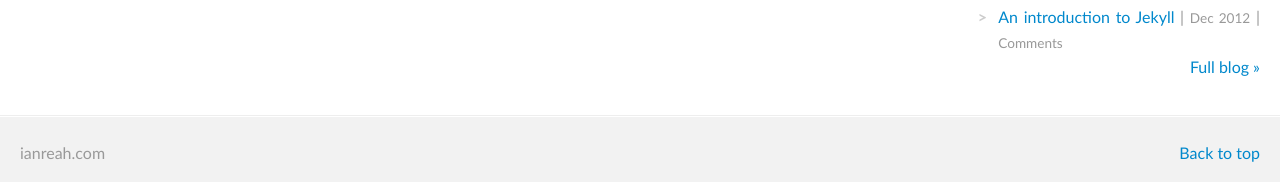
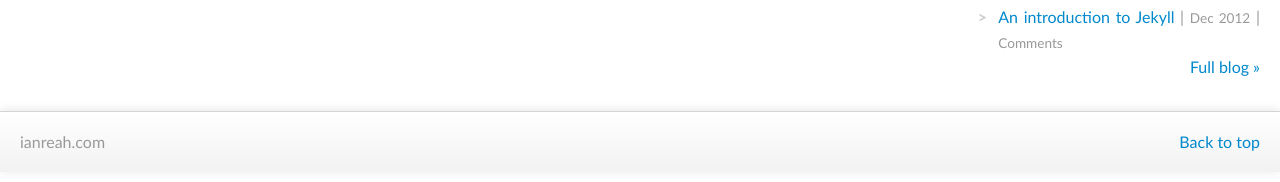
Before and after one commit to ianreah/bootstrap-playground, a Jekyll site: the page built from index.html, in a window 1280 px wide. Shown: the part 1202-1384 px from the top of the page. Built offline with Jekyll 4.4.1, drawn with Linux system fonts in a browser that asks for light colours; comment, search, counter and statistics services are not loaded.

Commit message:
Fixed footer on mobile

```diff
--- a/_layouts/main.html
+++ b/_layouts/main.html
@@ -84,11 +84,12 @@
         </div>
       </div>
     </div>
-    <footer id="footer">
-      <hr />
-      <div class="container-fluid">
-        <p class="muted pull-left">ianreah.com</p>
-        <p class="pull-right"><a href="#">Back to top</a></p>
+    <footer id="footer" class="navbar navbar-fixed-bottom">
+      <div class="navbar-inner">
+        <div class="container-fluid">
+          <p class="muted pull-left">ianreah.com</p>
+          <p class="pull-right"><a href="#">Back to top</a></p>
+        </div>
       </div>
     </footer>
     <script src="//code.jquery.com/jquery.js"></script>
--- a/css/personalized.css
+++ b/css/personalized.css
@@ -29,8 +29,14 @@
 }
 
 #footer {
-	height: 70px;
-	background-color: #F2F2F2;
+	margin-top: 20px;
+	position: static;
+	height: 60px;
+	line-height: 60px;
+}
+
+#footer p {
+	margin: 0;
 }
 
 #cse-search-box {
@@ -110,6 +116,11 @@
 	#header-background {
 		height: 150px;
 	}
+
+	#footer p {
+		margin-right: 20px;
+		margin-left: 20px;
+	}
 }
 
 /* Landscape phones and down */
```
